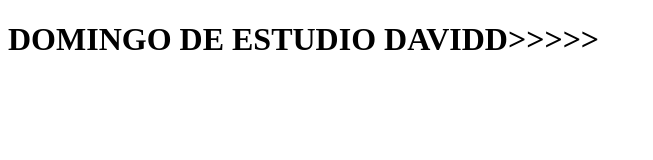
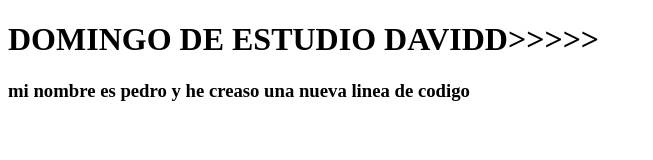
Before and after one commit to davidsototest/ypt2, a plain HTML site: page index.html in a window 1280 px wide. Shown: the whole page, without its empty margins (0-653 px from the left). Drawn offline with Linux system fonts and the light colour scheme.

Commit message:
commit de pedro para la nueva linea de codigo

```diff
--- a/index.html
+++ b/index.html
@@ -8,5 +8,6 @@
 </head>
 <body>
     <h1>DOMINGO DE ESTUDIO DAVIDD>>>>></h1>
+    <h3>mi nombre es pedro y he creaso una nueva linea de codigo</h3>
 </body>
 </html>
```
